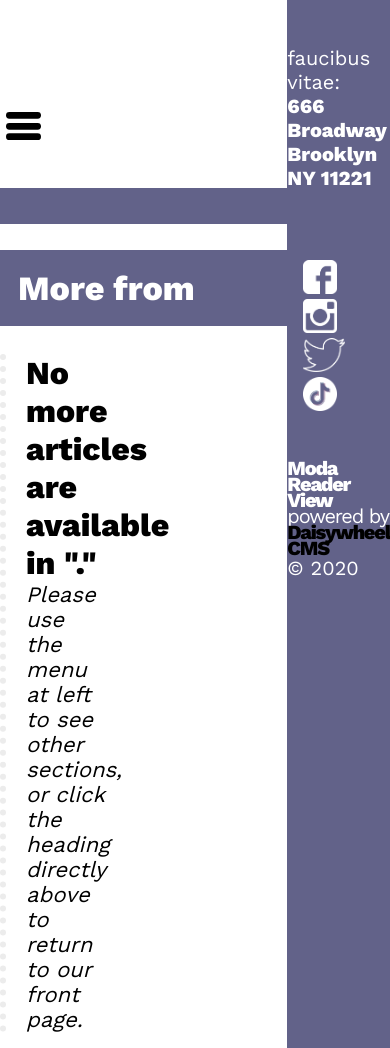
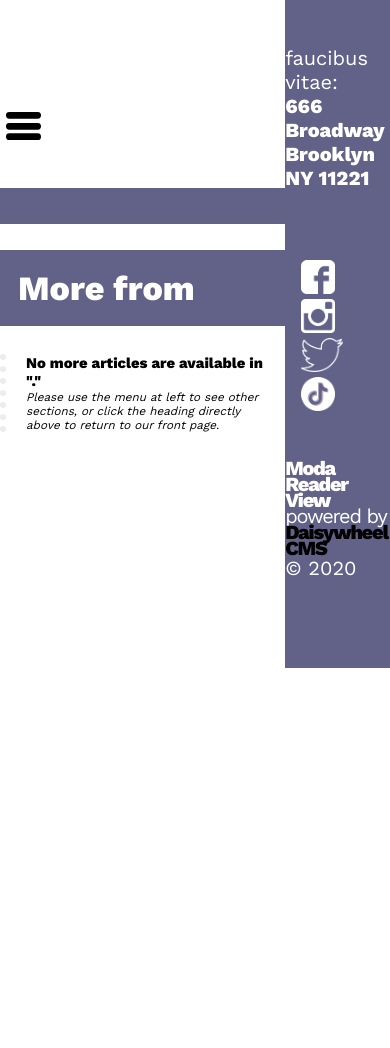
Before and after one commit to jeremyrrose/moda-daisywheel, a PHP site: page /index.php?section=index in a window 390 px wide. After the commit the page ends 668 px from the top, so only its background shows below. Run offline with PHP 8.4, Linux system fonts and the light colour scheme; data that the repository does not hold is empty.

Commit message:
responsive style on main page

```diff
--- a/article.css
+++ b/article.css
@@ -287,6 +287,26 @@ article div, article p {
         font-size: 34px;
     }
 
+    .smallArticles {
+        flex-direction: column;
+    }
+
+    .smallArticles > div {
+        width: auto;
+    }
+
+    .listArticle {
+        font-size: 2vw;
+    }
+
+    .listArticle a {
+        font-size: 3.8vw;
+    }
+
+    .listDek {
+        font-size: 3vw;
+    }
+
     .hero {
         grid-template-columns: 0px minmax(40px, 1.6fr) 120px minmax(40px, 2.4fr) 0px;
         grid-template-rows: 24vh 10vh auto auto auto;
@@ -325,6 +345,22 @@ article div, article p {
 }
 
 @media (max-width: 600px) {
+
+    main .homebar.grid {
+        display: flex;
+        flex-direction: column;
+        height: auto;
+    }
+
+    .homebar.grid .photo {
+        height: 30vh;
+    }
+
+    .homebar.grid .category {
+        order: -1;
+        font-size: 2.4vw;
+        padding: 1vw;
+    }
 
     article {
         grid-column: 1/5;
```
